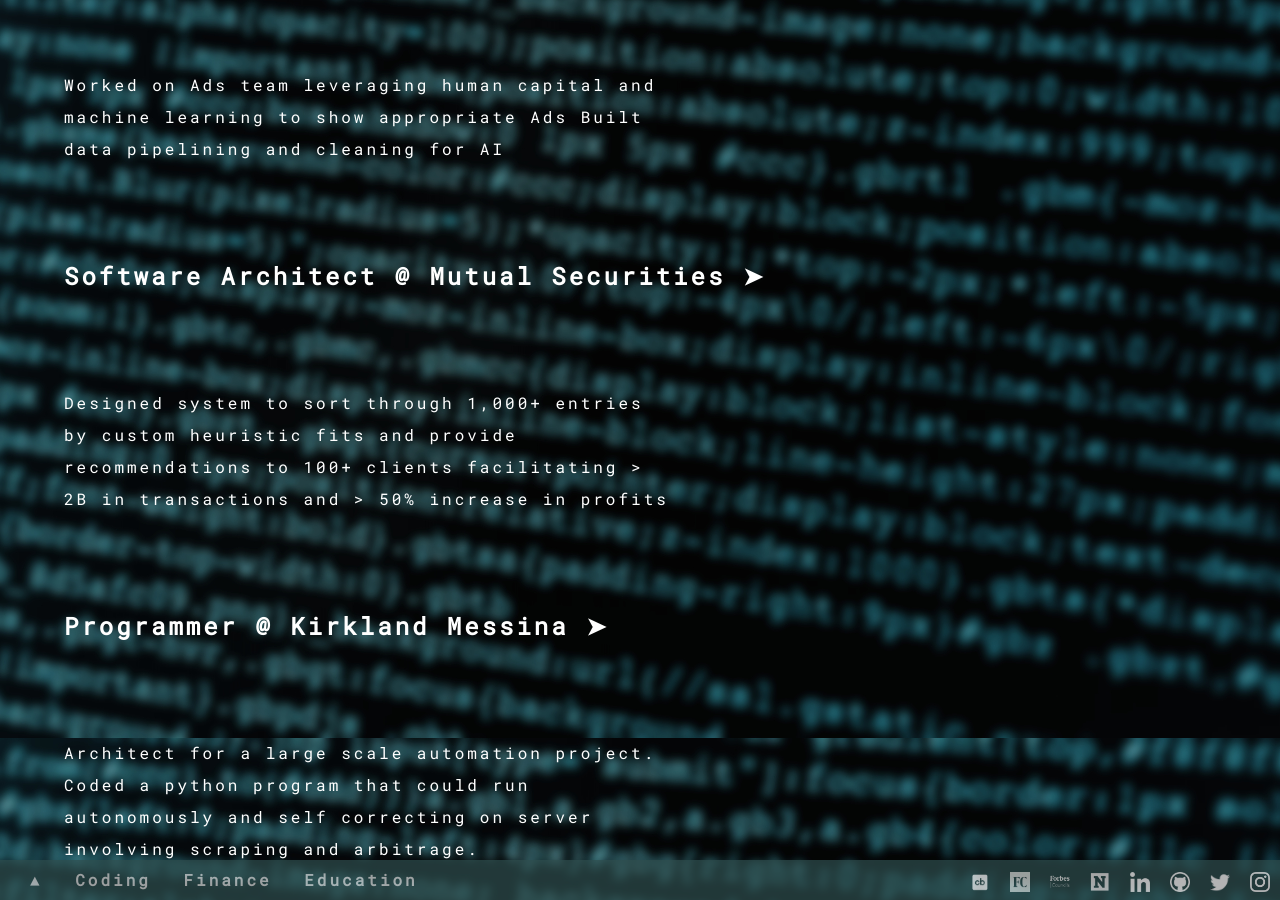
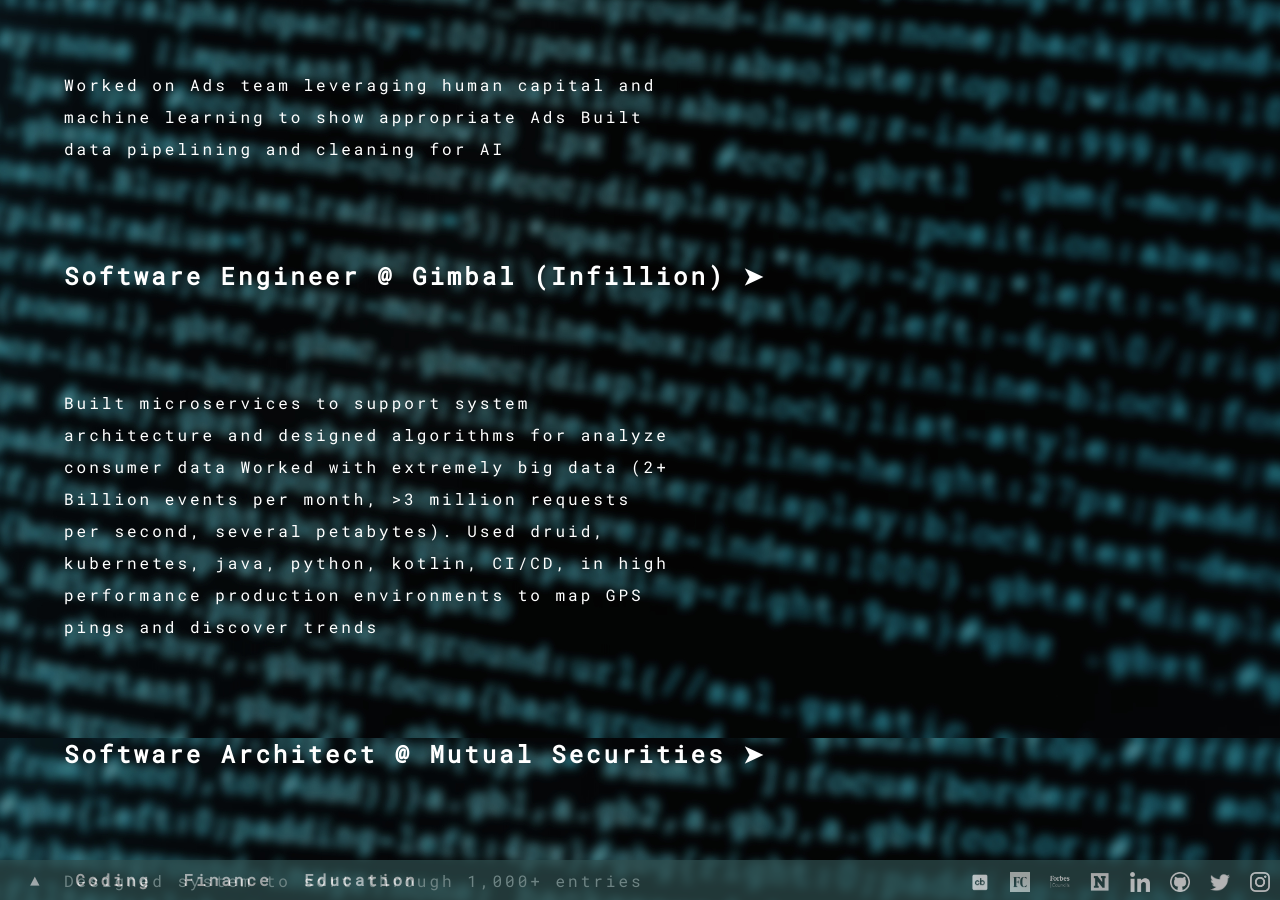
Before and after one commit to nmits/nmits.github.io, a Jekyll site: the page built from index.html, in a window 1280 px wide and 900 px high, scrolled down 2276 px. Built offline with Jekyll 4.4.1, drawn with Linux system fonts in a browser that asks for light colours; nearby versions of some CDN libraries.

Commit message:
Update default.html

```diff
--- a/_layouts/default.html
+++ b/_layouts/default.html
@@ -35,6 +35,14 @@
             <p>
                 Worked on Ads team leveraging human capital and machine learning to show appropriate Ads
                 Built data pipelining and cleaning for AI
+            </p><br>
+          <h2><a href="https://infillion.com/" target="_blank">Software Engineer @ Gimbal (Infillion) ➤</a></h2>
+            <br>
+            <p>
+                Built microservices to support system architecture and designed algorithms for analyze consumer data
+                Worked with extremely big data (2+ Billion events per month, >3 million requests per second,
+                several petabytes). Used druid, kubernetes, java, python, kotlin, CI/CD, in high
+                performance production environments to map GPS pings and discover trends
             </p><br>
             <h2><a href="http://www.mutualsecurities.com/" target="_blank">Software Architect @ Mutual Securities ➤</a></h2>
             <br>
```
